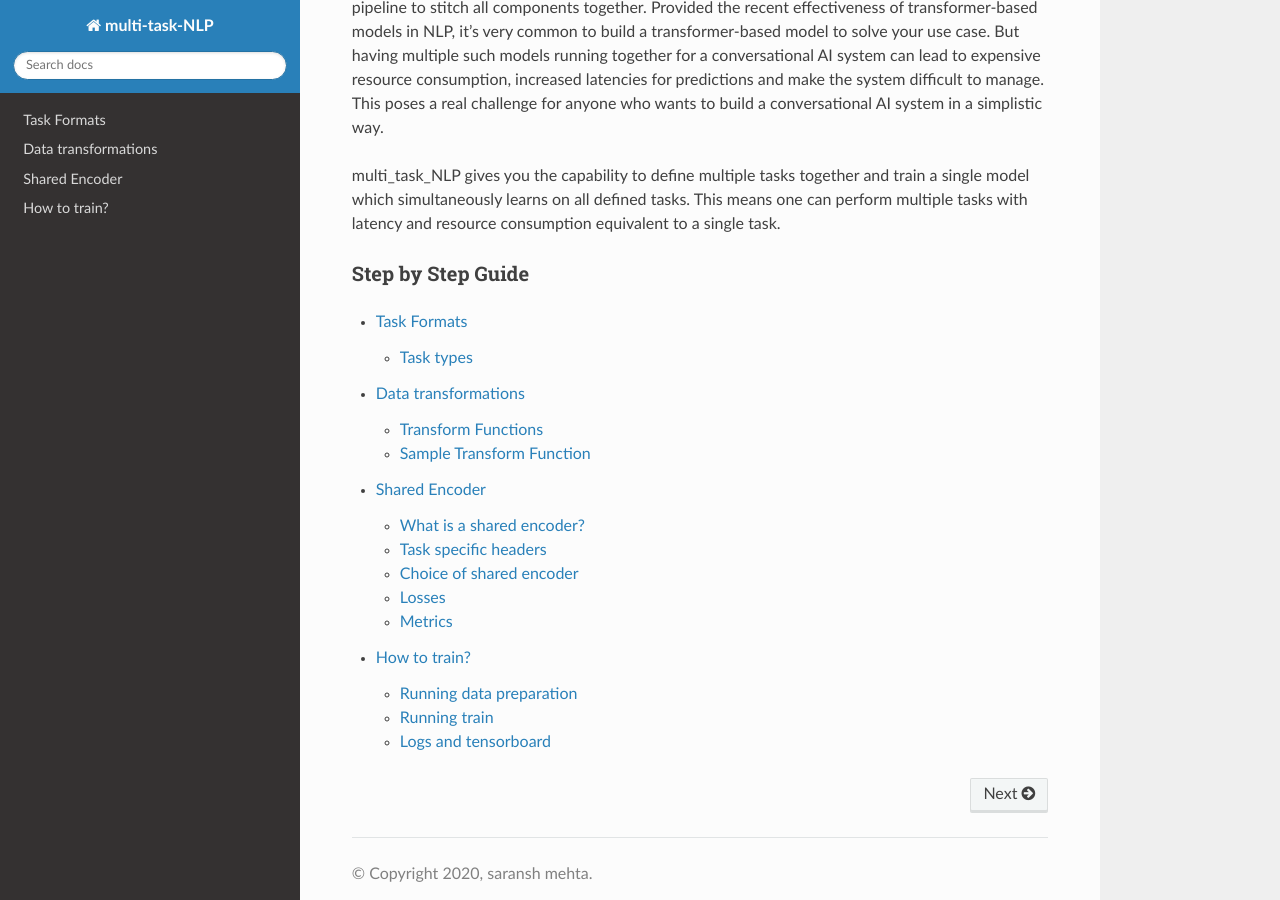
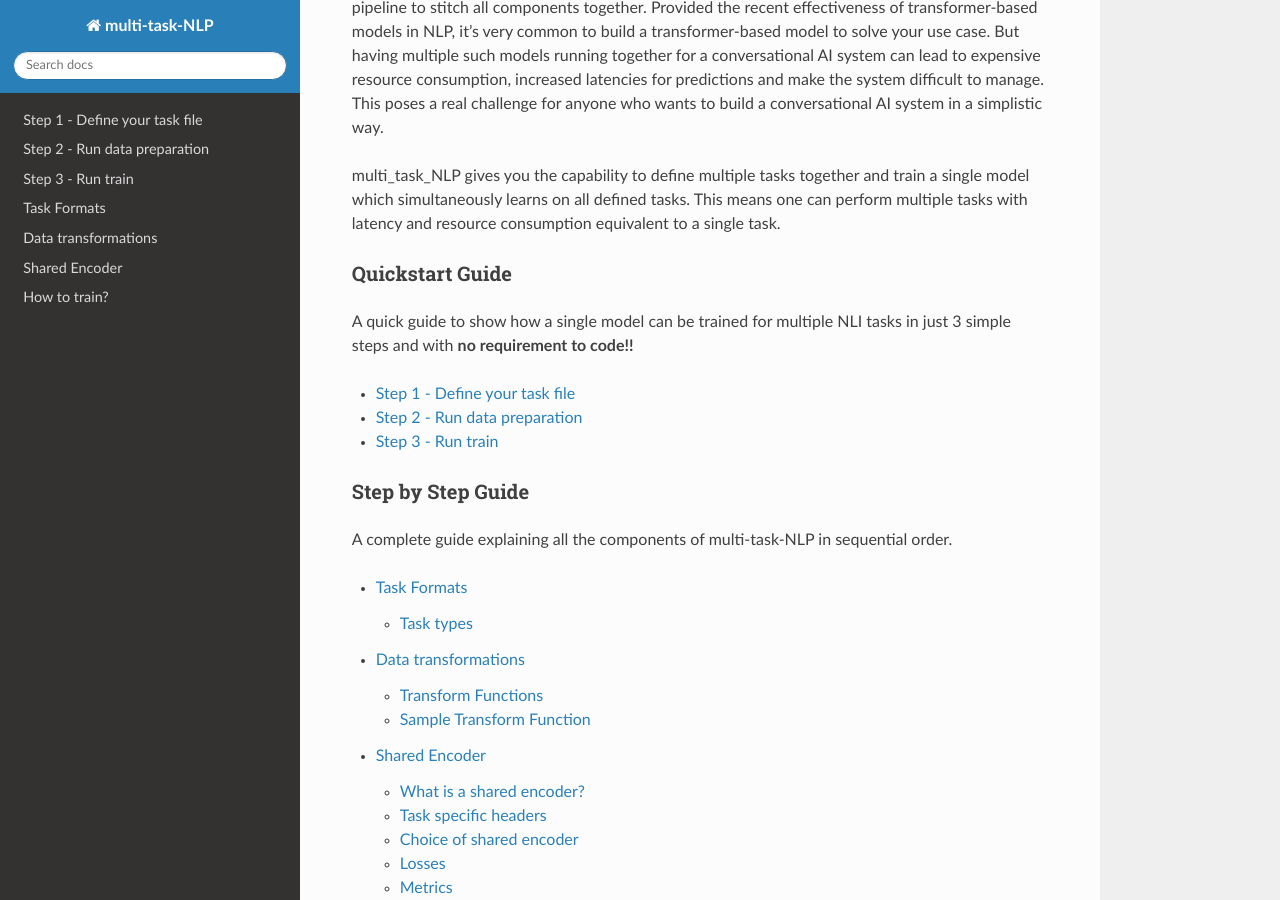
Before and after one commit to hellohaptik/multi-task-NLP, a Sphinx documentation site: the page built from docs/source/index.rst, in a window 1280 px wide and 900 px high, scrolled down 340 px. Built offline with Sphinx 7.4.7 and the Read the Docs theme 2.0.0, drawn with Linux system fonts in a browser that asks for light colours; pages that are not in the unit, such as notebooks, are missing from menus.

Commit message:
documentation modification

```diff
--- a/docs/source/index.rst
+++ b/docs/source/index.rst
@@ -17,10 +17,17 @@ This poses a real challenge for anyone who wants to build a conversational AI sy
 multi_task_NLP gives you the capability to define multiple tasks together and train a single model which simultaneously learns on all defined tasks.
 This means one can perform multiple tasks with latency and resource consumption equivalent to a single task.
 
+Quickstart Guide
+^^^^^^^^^^^^^^^^
+A quick guide to show how a single model can be trained for multiple NLI tasks in just 3 simple steps
+and with **no requirement to code!!**
 
+.. toctree::
+   quickstart
 
 Step by Step Guide
 ^^^^^^^^^^^^^^^^^^
+A complete guide explaining all the components of multi-task-NLP in sequential order.
 
 .. toctree::
    :maxdepth: 2
```
